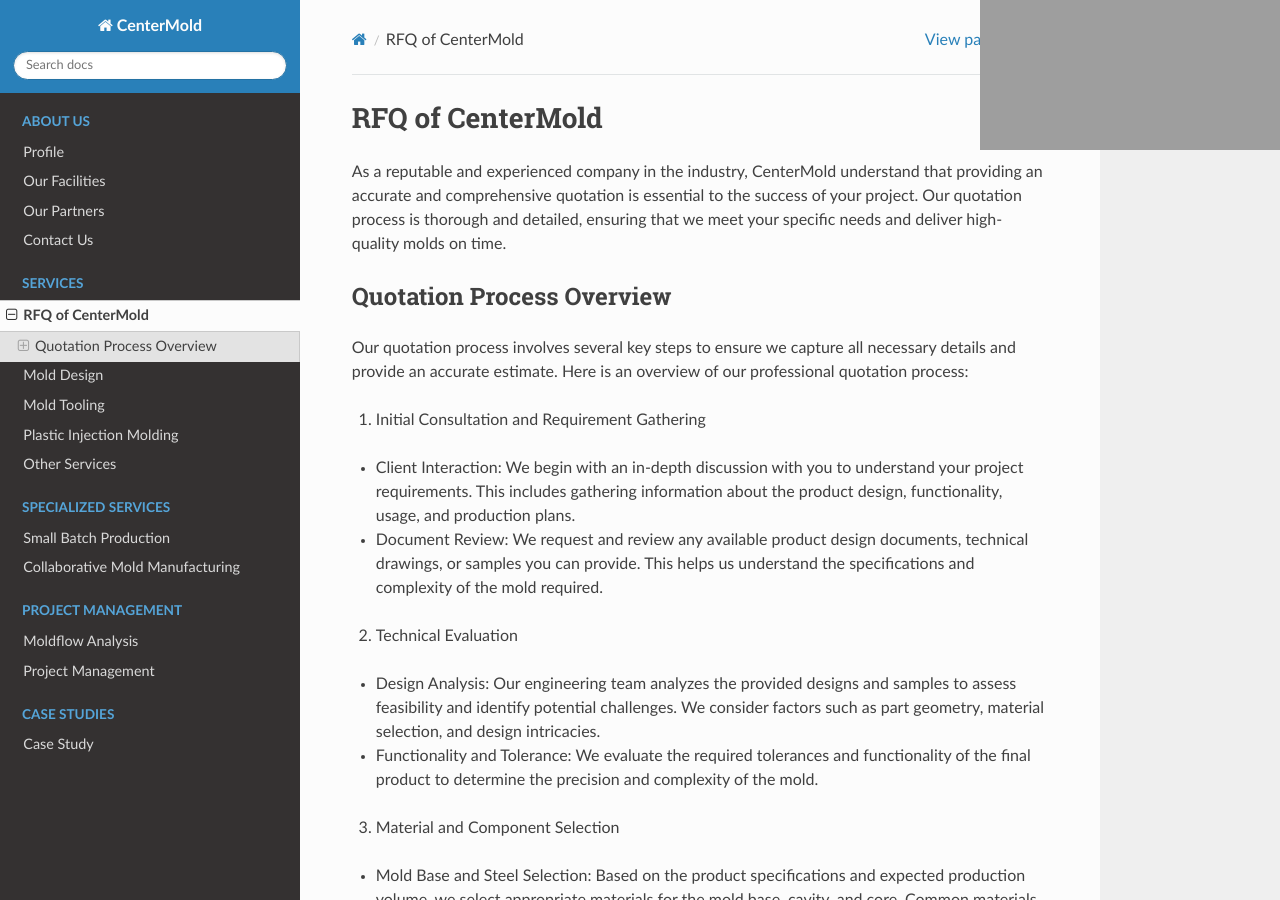
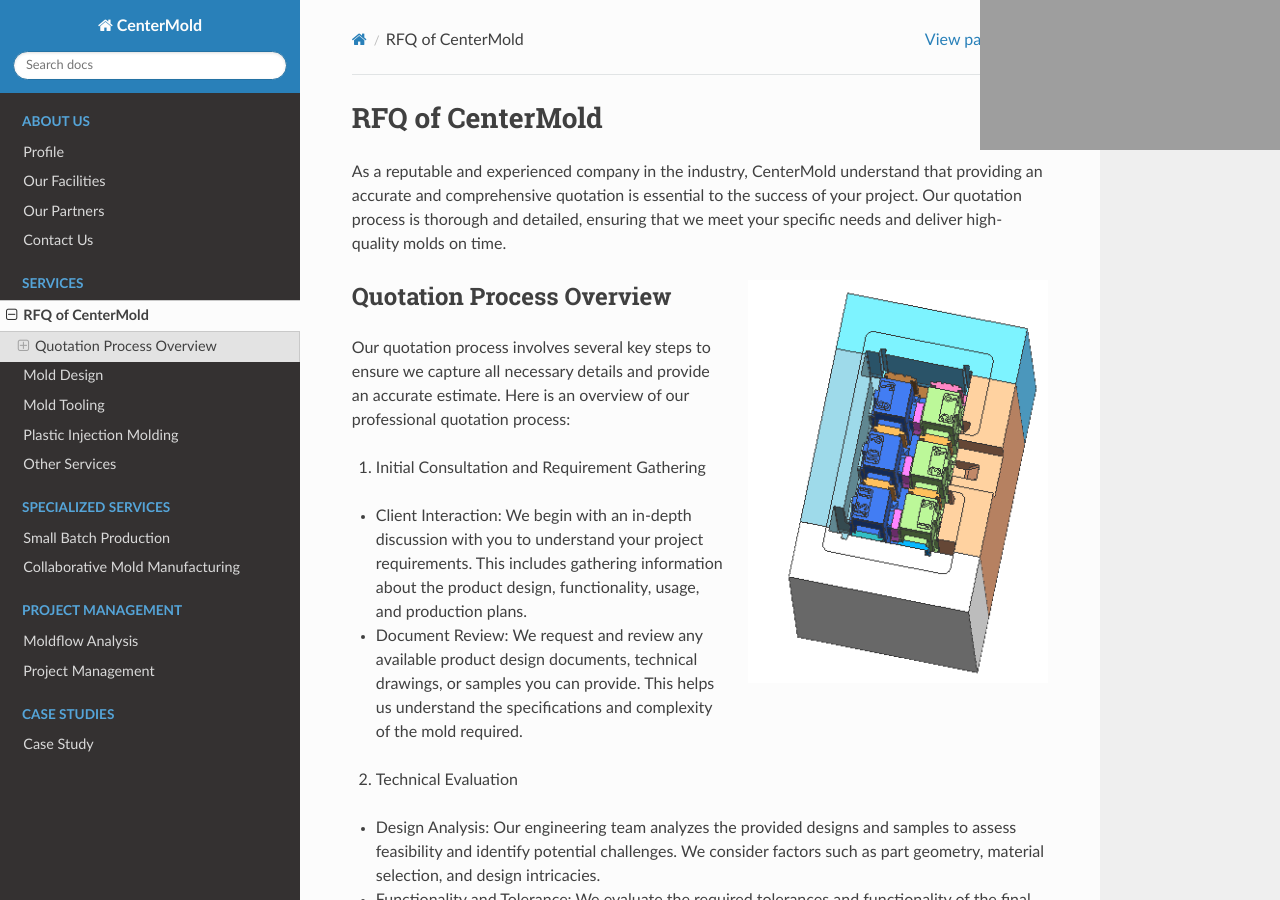
Before and after one commit to paultang/centermold, a Sphinx documentation site: the page built from source/RFQ.rst, in a window 1280 px wide and 900 px high. Built offline with Sphinx 7.4.7 and the Read the Docs theme 2.0.0, drawn with Linux system fonts in a browser that asks for light colours; grey boxes are pictures that could not be loaded.

Commit message:
Update RFQ.rst

```diff
--- a/source/RFQ.rst
+++ b/source/RFQ.rst
@@ -3,6 +3,10 @@
 ====================================
 
 As a reputable and experienced company in the industry, CenterMold understand that providing an accurate and comprehensive quotation is essential to the success of your project. Our quotation process is thorough and detailed, ensuring that we meet your specific needs and deliver high-quality molds on time.
+
+.. figure:: _static/cavity.png
+   :align: right
+   :width: 300px
 
 Quotation Process Overview
 ===========================
```
